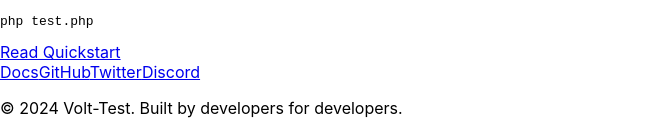
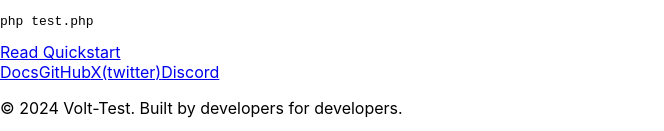
Before and after one commit to volt-test/volt-test-landing, a React (Create React App) app: page / in a window 1280 px wide. Shown: the part 1277-1408 px from the top of the page, without its empty margins (0-664 px from the left). Built offline with nearby package versions, Linux system fonts and the light colour scheme.

Commit message:
x twiiter

```diff
--- a/src/App.js
+++ b/src/App.js
@@ -96,7 +96,7 @@ $result = $voltTest->run(true);`}</pre>
                 <div className="flex justify-center gap-6 mb-4">
                     <a href="https://php.volt-test.com" className="hover:underline text-blue-500">Docs</a>
                     <a href="https://github.com/volt-test/php-sdk" className="hover:underline text-blue-500">GitHub</a>
-                    <a href="https://x.com/vt_developers" className="hover:underline text-blue-500">Twitter</a>
+                    <a href="https://x.com/vt_developers" className="hover:underline text-blue-500">X(twitter)</a>
                     <a href="https://discord.com/invite/BvQD6bptaD" className="hover:underline text-blue-500">Discord</a>
                 </div>
                 <p className="text-sm text-blue-400">
```
